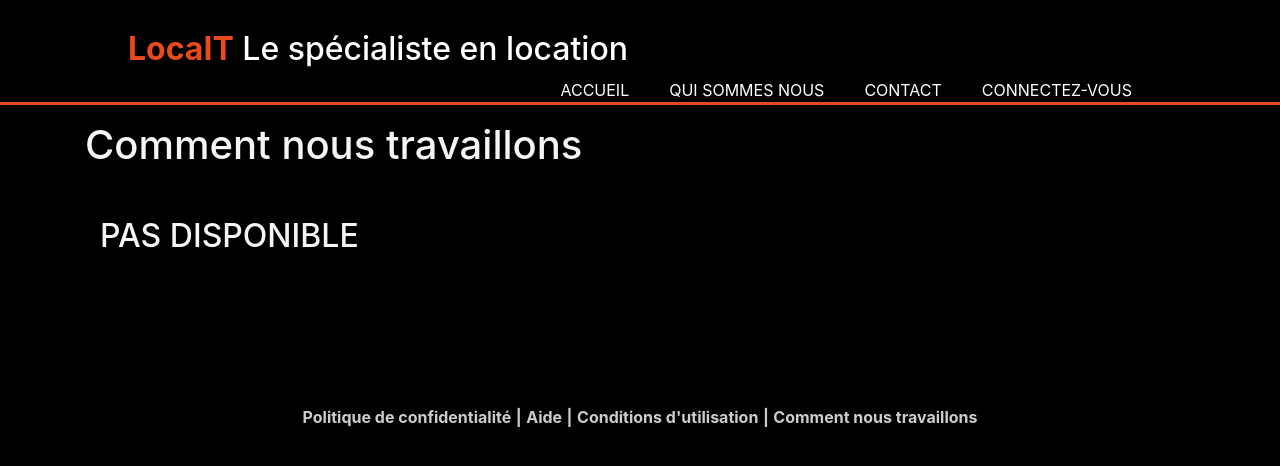
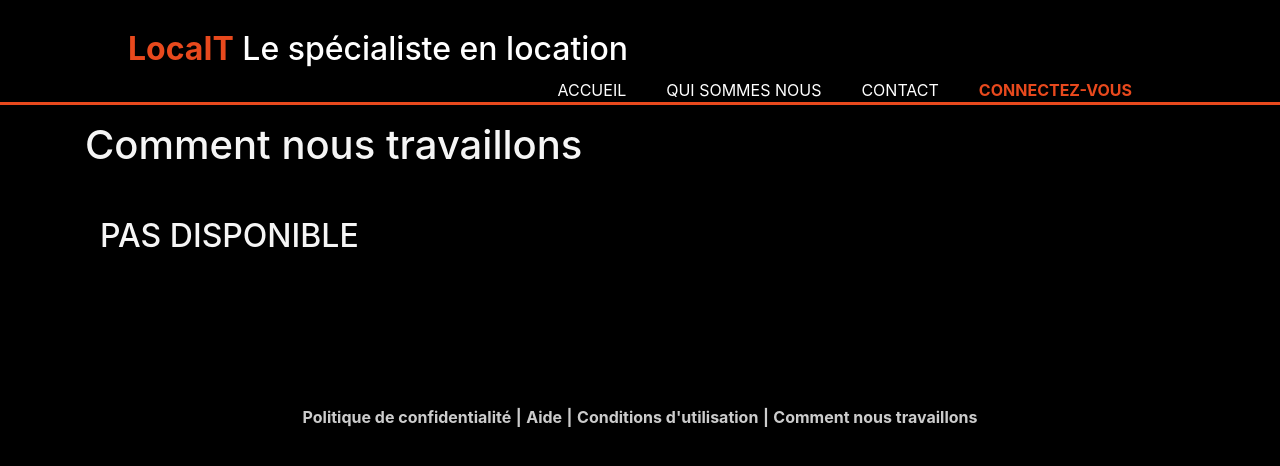
Before and after one commit to AmineAML/LocaIT, a plain HTML site: page connect.html in a window 1280 px wide. Drawn offline with Linux system fonts and the light colour scheme.

Commit message:
Update connect.html

```diff
--- a/connect.html
+++ b/connect.html
@@ -72,7 +72,7 @@ header a:hover{
               <li><a href="index.html">Accueil</a></li>
               <li><a href="QuiSommesNous.html">Qui sommes nous</a></li>
               <li><a href="contact.html">Contact</a></li>
-              <li><a class="current" href="connect.html">Connectez-vous</a></li>
+              <li class="current"><a href="connect.html">Connectez-vous</a></li>
             </ul>
           </nav>
         </div>
```
